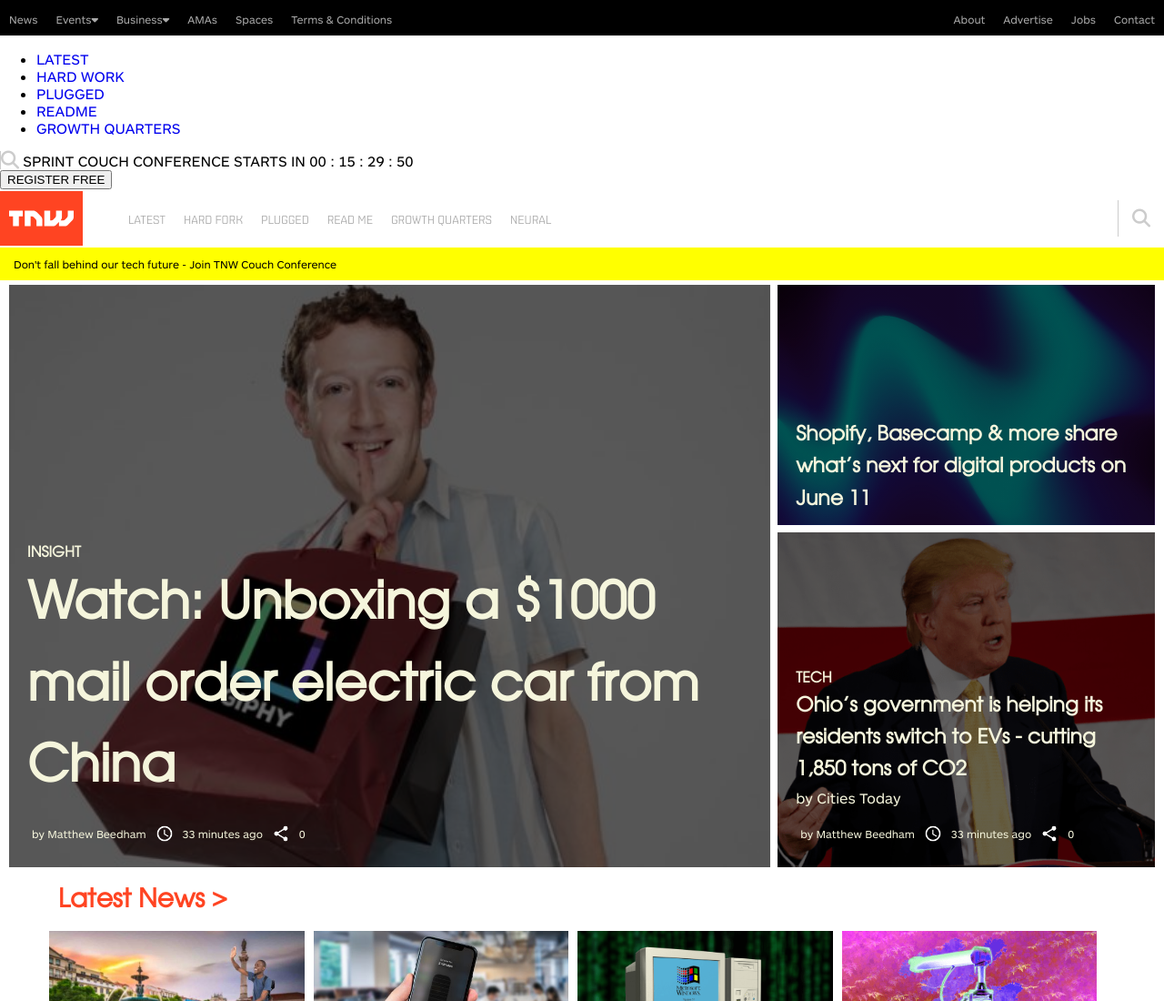
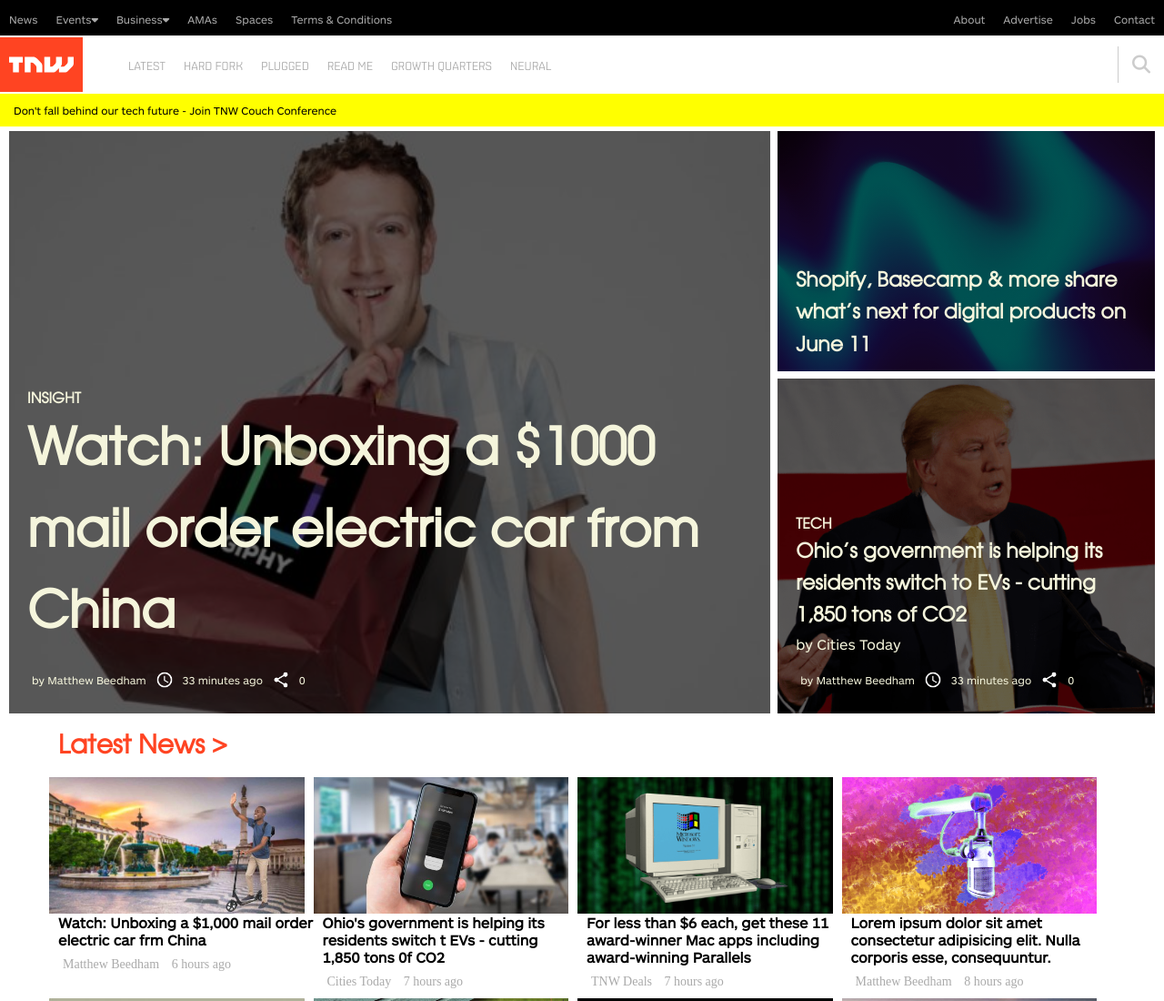
Before and after one commit to KelynPNjeri/TNW-Clone, a website: page index.html in a window 1280 px wide. Shown: the top 1100 px of the page at 91% size. Drawn offline with Linux system fonts and the light colour scheme.

Commit message:
Restructure HTML

```diff
--- a/index.html
+++ b/index.html
@@ -24,32 +24,6 @@
         <li><a href="">Contact</a></li>
       </div>
     </div>
-    <nav class = "lower-navbar">
-        <ul>
-          <li>
-            <a href = "#">LATEST</a>
-          </li>
-          <li>
-            <a href = "#">HARD WORK</a>
-          </li>
-          <li>
-            <a href = "#">PLUGGED</a>
-          </li>
-          <li>
-            <a href = "#">README</a>
-          </li>
-          <li>
-            <a href = "#">GROWTH QUARTERS</a>
-          </li>
-        </ul>
-      <div>
-        <a href = "#"><i class="fas fa-search"></i></a>
-        <span>SPRINT COUCH CONFERENCE STARTS IN 00 : 15 : 29 : 50</span>
-      </div>
-      <button class = "btn-1" type = "button">
-        REGISTER FREE
-      </button>
-    </nav>
     <header id="header">
       <nav class="navbar">
         <div class="logo1">
```
